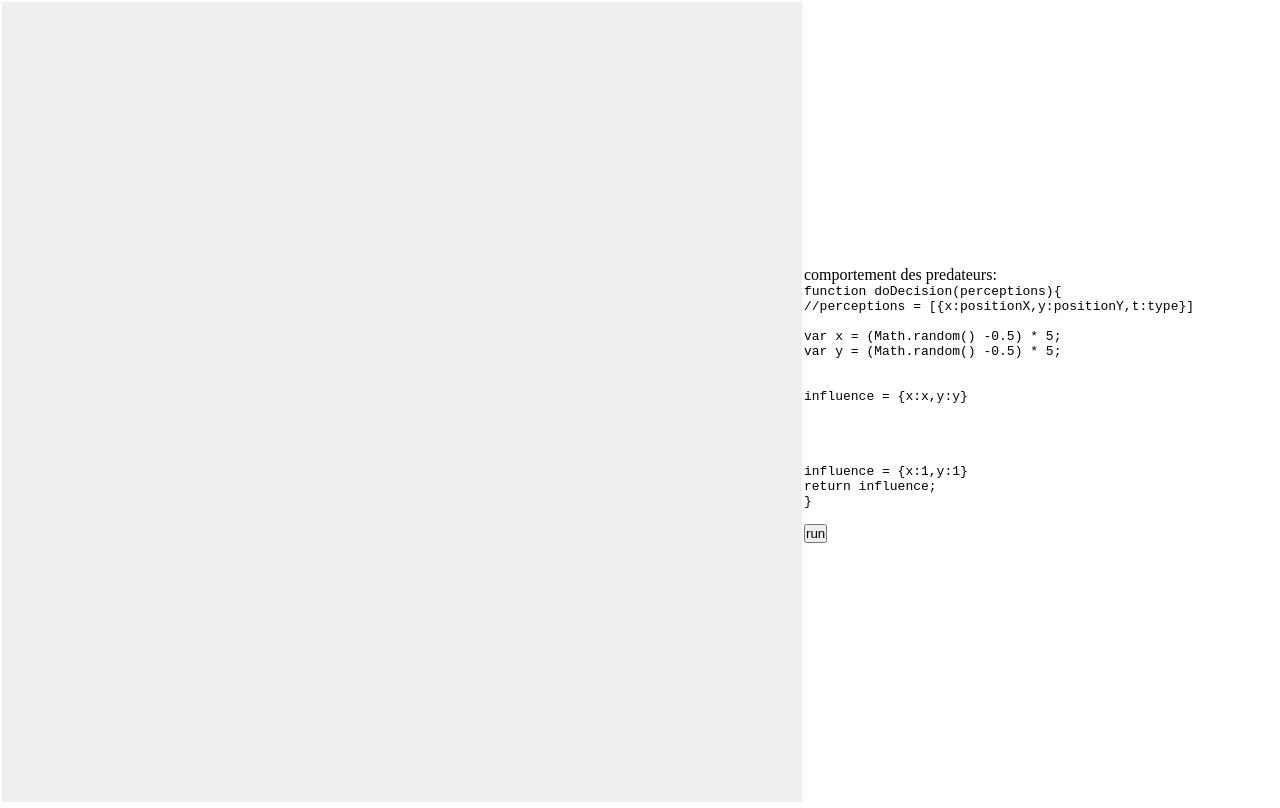
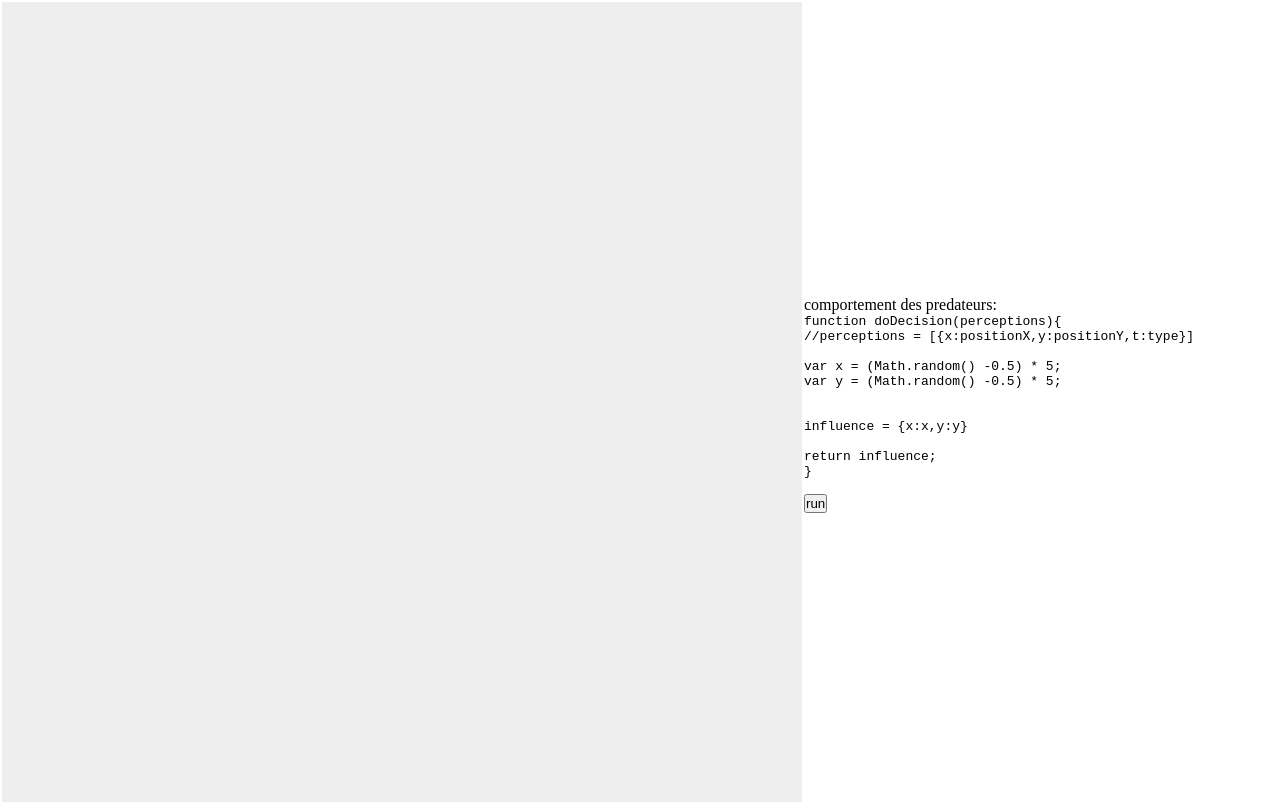
Before and after one commit to BDafflon/masnode, a website: page public/index.html in a window 1280 px wide. Drawn offline with nearby package versions, Linux system fonts and the light colour scheme; no server answers.

Commit message:
client exemple

```diff
--- a/public/index.html
+++ b/public/index.html
@@ -45,10 +45,6 @@ var y = (Math.random() -0.5) * 5;
 
 influence = {x:x,y:y}
 
-
-
-
-influence = {x:1,y:1}
 return influence;
 }
       </pre>
```
